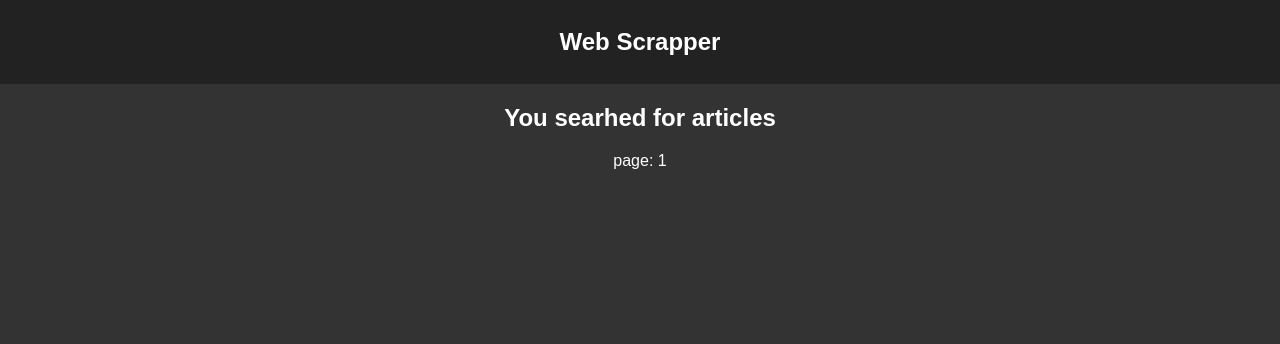
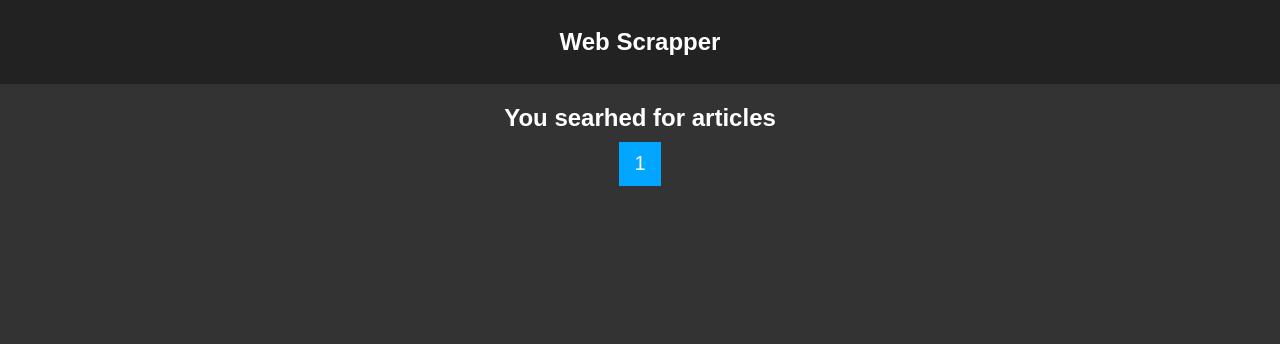
Before and after one commit to rasadov/News_filterer, a Flask app: page /search in a window 1280 px wide. Shown: the top 344 px of the page. Run offline with Flask 3, Linux system fonts and the light colour scheme.

Commit message:
small fixes and better pagination

```diff
--- a/main/__init__.py
+++ b/main/__init__.py
@@ -4,9 +4,5 @@ import redis
 
 app = Flask(__name__)
 app.config['SECRET_KEY'] = 'a637a56ab80d8a3ba645ac50'
-app.config['SQLALCHEMY_DATABASE_URI'] = "redis://:password@localhost:5000/news.db"
-db = redis.Redis(host='localhost', port=5000, decode_responses=True)
-
-
 
 from main import routes
--- a/main/routes.py
+++ b/main/routes.py
@@ -2,7 +2,6 @@ from main import app
 from flask import render_template, redirect, url_for, request , jsonify
 from flask_wtf import FlaskForm
 from wtforms import IntegerField, SubmitField
-from wtforms.validators import NumberRange
 from main.web_news_scraping import get_news
 
 
@@ -26,7 +25,6 @@ def hacker_news_page():
             minimum = form.minimum.data
             maximum = form.maximum.data
             page = request.args.get('page', 1, type=int)
-            # items = get_news(minimum, maximum)
             return redirect(url_for('search', minimum=minimum, maximum=maximum, page=page))
         else:
             if not form.minimum.data:
@@ -38,7 +36,6 @@ def hacker_news_page():
             else:
                 maximum = form.maximum.data
             page = request.args.get('page', 1, type=int)
-            # items = get_news(minimum, maximum)
             return redirect(url_for('search', minimum=minimum, maximum=maximum, page=page))
 
 
--- a/main/static/style.css
+++ b/main/static/style.css
@@ -81,17 +81,47 @@ p.source {
     height: 30px;
 }
 
+div.page-link {
+    width: 0px;
+    height: 0px;
+    background: rgb(63, 63, 63);
+    display:inline;
+    margin: 0 0 0 0;
+    text-align: center;
+}
 
-.loader {
-    border: 16px solid #f3f3f3; /* Light grey */
-    border-top: 16px solid #3498db; /* Blue */
-    border-radius: 50%;
-    width: 120px;
-    height: 120px;
-    animation: spin 2s linear infinite;
-  }
+div.current-page {
+    text-align: center;
 
-  @keyframes spin {
-    0% { transform: rotate(0deg); }
-    100% { transform: rotate(360deg); }
-  }
+    width: 0px;
+    height: 0px;
+    background: rgb(0, 166, 255);
+    display: inline;
+    margin: auto 0 auto 0;
+}
+
+.pagination-container {
+    text-align: center;
+    margin-top: 20px;
+}
+
+.page-link {
+    text-decoration: none;
+    /* color: black; */
+    font-size: 20px;
+    padding: 10px 15px;
+    display: inline-block;
+    background: rgb(63, 63, 63);
+    margin: 0 5px;
+    padding-bottom: 12px;
+}
+
+.current-page {
+    color: white;
+    font-size: 20px;
+    padding: 10px 15px;
+    display: inline-block;
+    background: rgb(0, 166, 255);
+    margin: 0 5px;
+    padding-bottom: 12px;
+}
--- a/main/templates/search.html
+++ b/main/templates/search.html
@@ -9,24 +9,47 @@
     <h2>You searhed for articles {% if minimum and maximum %}with more points tham {{minimum}} and less than {{maximum}}{% elif minimum %}with more points than {{minimum}}{% elif maximum %}with less points than {{maximum}} {% endif %}</h2>
 
     {% for name, votes, link in items %}
-    <a href="{{link}}" class="source">
-        <section class="source" style="height: auto;">
-            <div style="height: 20px;"></div>
-            <h1 class="source" style="font-size: 20px;">{{name}}</h1>
-            <p class="source">{{votes}}</p>
-            <div style="height: 20px;"></div>
-        </section>
-    </a>
+    <section class="source" style="height: auto; left: auto; right: auto;">
+        <a href="{{link}}" class="source" style="width: 800px;">
+            <div style="width: 800px;">
+                <div style="height: 20px;"></div>
+                <h1 class="source" style="font-size: 20px;">{{name}}</h1>
+                <p class="source">{{votes}}</p>
+                <div style="height: 20px;"></div>
+            </div>
+        </a>
+    </section>
     {% endfor %}
 </div>
 
-<p style="text-align: center;">
+
+<div class="pagination-container">
+    {% if page > 2 %}
+    <div class="page-link">
+        <a href="{{ url_for('search', minimum=minimum, maximum=maximum, page=1) }}" style="text-decoration: none; color: white;"><<</a>
+    </div>
+    {% endif %}
     {% if page > 1 %}
-            <a href="{{ url_for('search', minimum=minimum, maximum=maximum, page=page-1) }}">Previous</a>
+    <div class="page-link">
+        <a href="{{ url_for('search', minimum=minimum, maximum=maximum, page=page-1) }}" style="text-decoration: none; color: white;">
+            {{page - 1}}
+        </a>
+    </div>
     {% endif %}
-    page: {{page}}
+    <div class="current-page">
+        <a>{{page}}</a>
+    </div>
     {% if page < total_pages %}
-            <a href="{{ url_for('search', minimum=minimum, maximum=maximum, page=page+1) }}">Next</a>
+    <div class="page-link">
+        <a href="{{ url_for('search', minimum=minimum, maximum=maximum, page=page+1) }}" style="text-decoration: none; color: white;">{{page + 1}}</a>
+    </div>
     {% endif %}
-    </p>
+    {% if page < (total_pages - 1) %}
+    <div class="page-link">
+        <a href="{{ url_for('search', minimum=minimum, maximum=maximum, page=total_pages) }}" style="text-decoration: none; color: white;">>></a>
+        {% endif %}
+    </div>
+    <div style="height: 20px;"></div>
+</div>
+
 {% endblock %}
```
